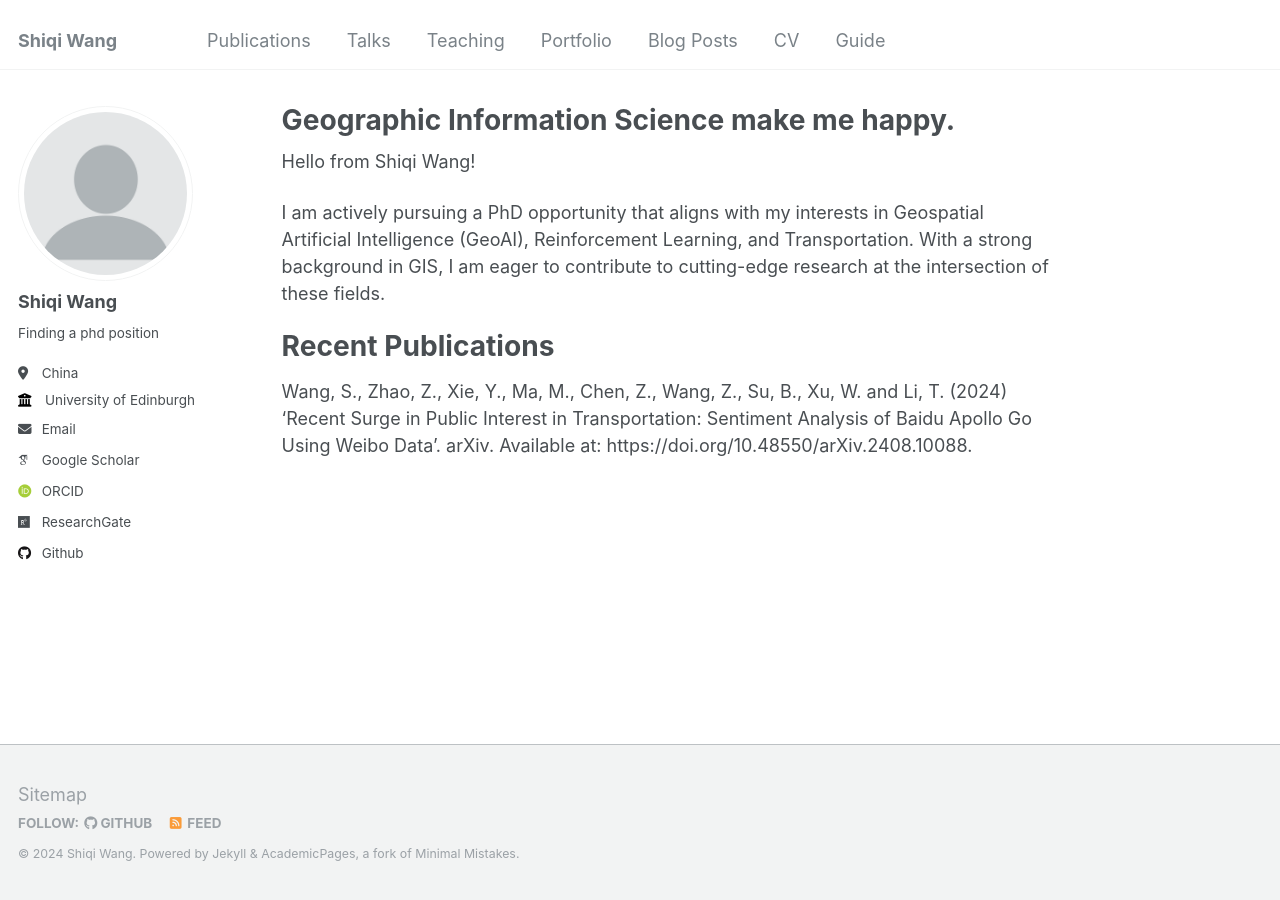
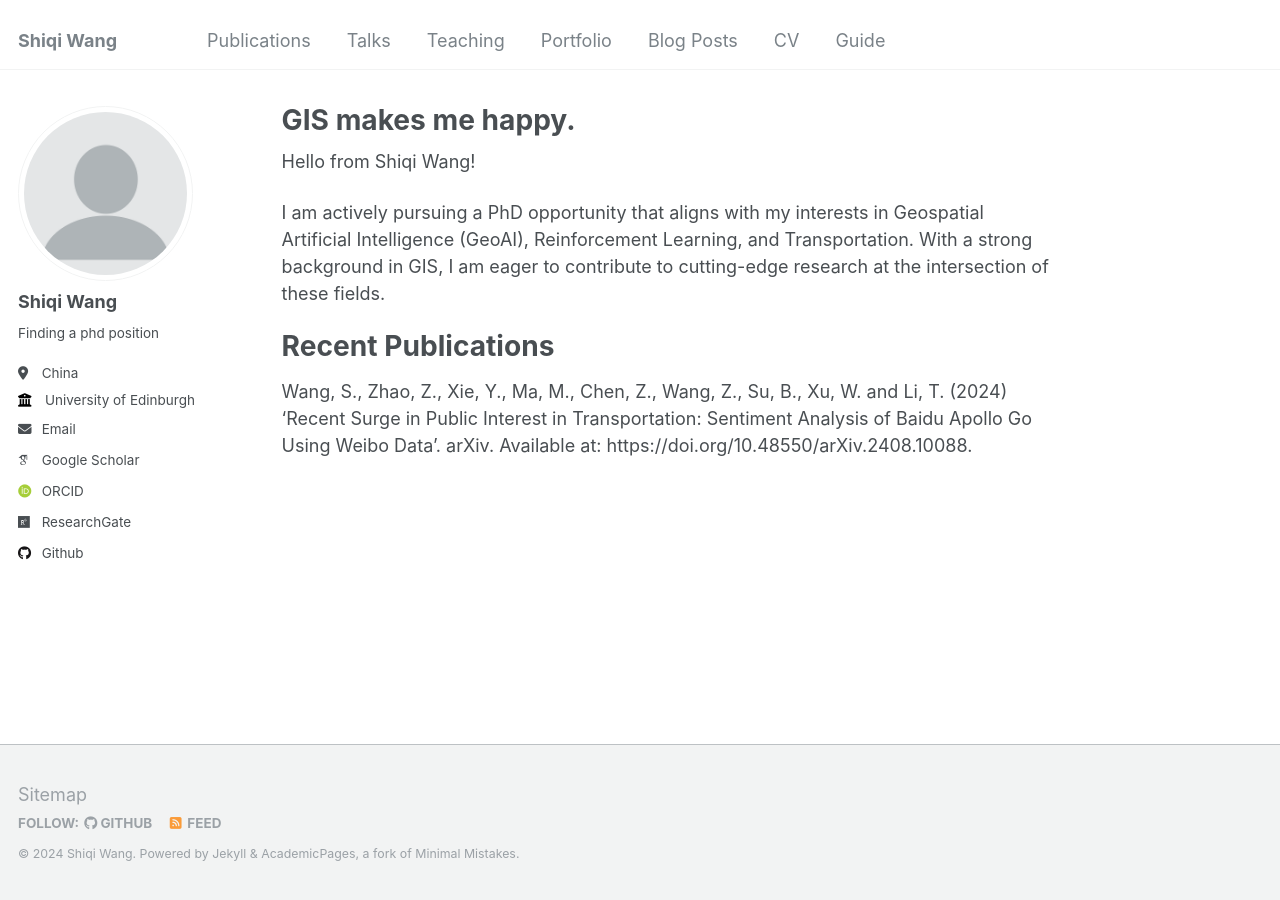
Before and after one commit to wsqstar/academicpage, a Jekyll site: the page built from _pages/about.md, in a window 1280 px wide. Built offline with Jekyll 4.4.1, drawn with Linux system fonts in a browser that asks for light colours; some web fonts are replaced.

Commit message:
GIS makes me happy

```diff
--- a/_pages/about.md
+++ b/_pages/about.md
@@ -1,6 +1,6 @@
 ---
 permalink: /
-title: "Geographic Information Science make me happy."
+title: "GIS makes me happy."
 author_profile: true
 redirect_from:
   - /about/
```
